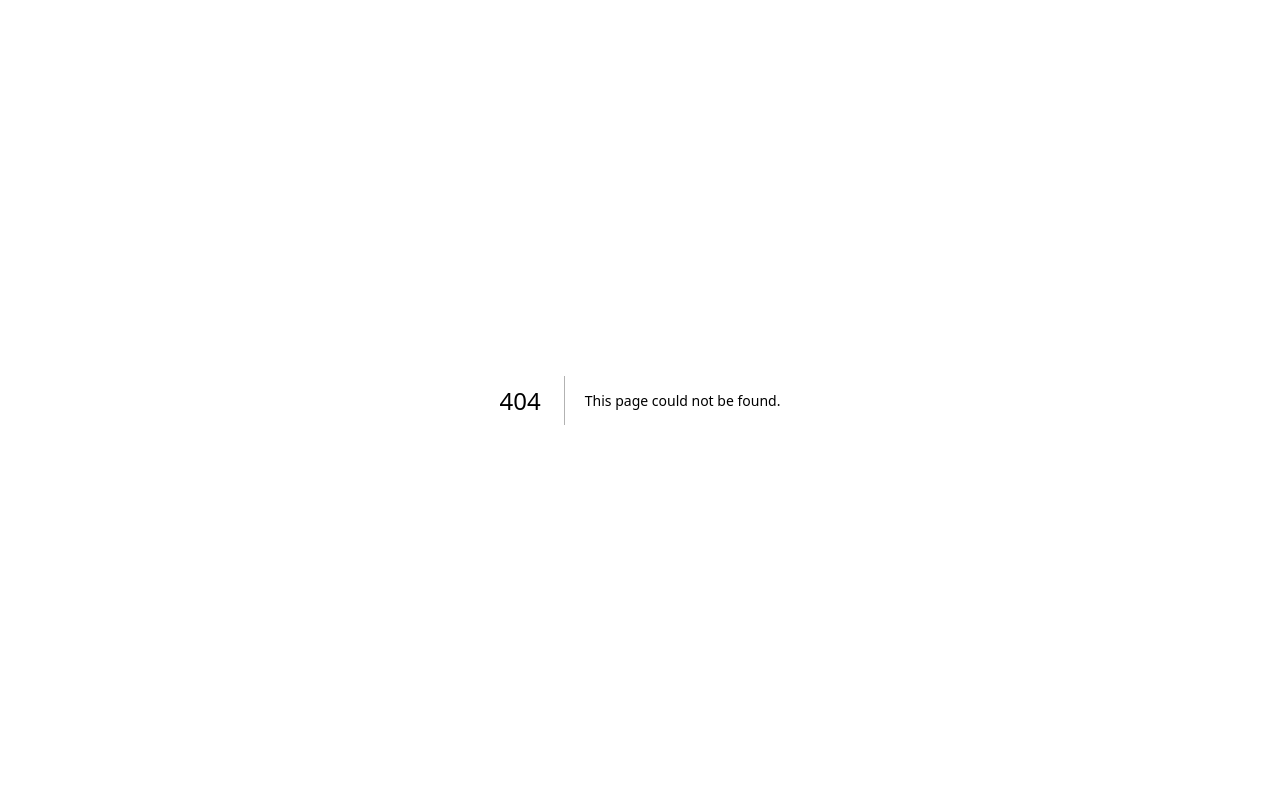
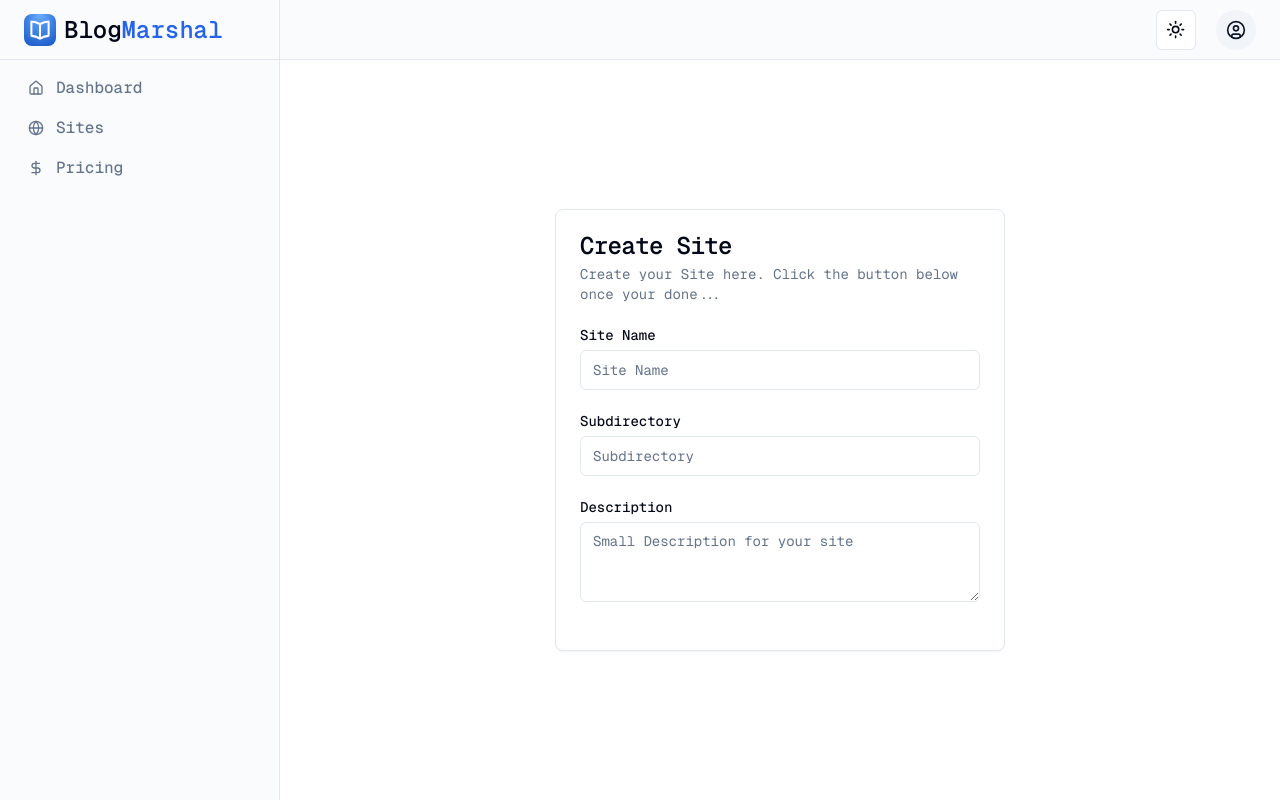
Before and after one commit to techysiddhant/blog-saas, a Next.js app: page /dashboard/sites/new in a window 1280 px wide. Before the commit this address had no page. Built offline with nearby package versions, Linux system fonts and the light colour scheme.

Commit message:
add site create form UI

```diff
--- /dev/null
+++ b/app/dashboard/sites/new/page.tsx
@@ -0,0 +1,62 @@
+import { Card, CardContent, CardDescription, CardFooter, CardHeader, CardTitle } from "@/components/ui/card"
+import { Input } from "@/components/ui/input"
+import { Label } from "@/components/ui/label"
+import { Textarea } from "@/components/ui/textarea"
+
+const NewSiteRoute = () => {
+    return (
+        <div className="flex flex-col flex-1 items-center justify-center">
+            <Card className="max-w-[450px]">
+                <CardHeader>
+                    <CardTitle>Create Site</CardTitle>
+                    <CardDescription>
+                        Create your Site here. Click the button below once your done...
+                    </CardDescription>
+                </CardHeader>
+                <CardContent>
+                    <div className="flex flex-col gap-y-6">
+                        <div className="grid gap-2">
+                            <Label>Site Name</Label>
+                            <Input
+                                //   name={fields.name.name}
+                                //   key={fields.name.key}
+                                //   defaultValue={fields.name.initialValue}
+                                placeholder="Site Name"
+                            />
+                            {/* <p className="text-red-500 text-sm">{fields.name.errors}</p> */}
+                        </div>
+                        <div className="grid gap-2">
+                            <Label>Subdirectory</Label>
+                            <Input
+                                //   name={fields.subdirectory.name}
+                                //   key={fields.subdirectory.key}
+                                //   defaultValue={fields.subdirectory.initialValue}
+                                placeholder="Subdirectory"
+                            />
+                            {/* <p className="text-red-500 text-sm">
+                  {fields.subdirectory.errors}
+                </p> */}
+                        </div>
+                        <div className="grid gap-2">
+                            <Label>Description</Label>
+                            <Textarea
+                                //   name={fields.description.name}
+                                //   key={fields.description.key}
+                                //   defaultValue={fields.description.initialValue}
+                                placeholder="Small Description for your site"
+                            />
+                            {/* <p className="text-red-500 text-sm">
+                  {fields.description.errors}
+                </p> */}
+                        </div>
+                    </div>
+                </CardContent>
+                <CardFooter>
+                    {/* <SubmitButton text="Create Site" /> */}
+                </CardFooter>
+            </Card>
+        </div>
+    )
+}
+
+export default NewSiteRoute
--- /dev/null
+++ b/components/ui/card.tsx
@@ -0,0 +1,79 @@
+import * as React from "react"
+
+import { cn } from "@/lib/utils"
+
+const Card = React.forwardRef<
+  HTMLDivElement,
+  React.HTMLAttributes<HTMLDivElement>
+>(({ className, ...props }, ref) => (
+  <div
+    ref={ref}
+    className={cn(
+      "rounded-lg border bg-card text-card-foreground shadow-sm",
+      className
+    )}
+    {...props}
+  />
+))
+Card.displayName = "Card"
+
+const CardHeader = React.forwardRef<
+  HTMLDivElement,
+  React.HTMLAttributes<HTMLDivElement>
+>(({ className, ...props }, ref) => (
+  <div
+    ref={ref}
+    className={cn("flex flex-col space-y-1.5 p-6", className)}
+    {...props}
+  />
+))
+CardHeader.displayName = "CardHeader"
+
+const CardTitle = React.forwardRef<
+  HTMLParagraphElement,
+  React.HTMLAttributes<HTMLHeadingElement>
+>(({ className, ...props }, ref) => (
+  <h3
+    ref={ref}
+    className={cn(
+      "text-2xl font-semibold leading-none tracking-tight",
+      className
+    )}
+    {...props}
+  />
+))
+CardTitle.displayName = "CardTitle"
+
+const CardDescription = React.forwardRef<
+  HTMLParagraphElement,
+  React.HTMLAttributes<HTMLParagraphElement>
+>(({ className, ...props }, ref) => (
+  <p
+    ref={ref}
+    className={cn("text-sm text-muted-foreground", className)}
+    {...props}
+  />
+))
+CardDescription.displayName = "CardDescription"
+
+const CardContent = React.forwardRef<
+  HTMLDivElement,
+  React.HTMLAttributes<HTMLDivElement>
+>(({ className, ...props }, ref) => (
+  <div ref={ref} className={cn("p-6 pt-0", className)} {...props} />
+))
+CardContent.displayName = "CardContent"
+
+const CardFooter = React.forwardRef<
+  HTMLDivElement,
+  React.HTMLAttributes<HTMLDivElement>
+>(({ className, ...props }, ref) => (
+  <div
+    ref={ref}
+    className={cn("flex items-center p-6 pt-0", className)}
+    {...props}
+  />
+))
+CardFooter.displayName = "CardFooter"
+
+export { Card, CardHeader, CardFooter, CardTitle, CardDescription, CardContent }
--- /dev/null
+++ b/components/ui/input.tsx
@@ -0,0 +1,25 @@
+import * as React from "react"
+
+import { cn } from "@/lib/utils"
+
+export interface InputProps
+  extends React.InputHTMLAttributes<HTMLInputElement> {}
+
+const Input = React.forwardRef<HTMLInputElement, InputProps>(
+  ({ className, type, ...props }, ref) => {
+    return (
+      <input
+        type={type}
+        className={cn(
+          "flex h-10 w-full rounded-md border border-input bg-background px-3 py-2 text-sm ring-offset-background file:border-0 file:bg-transparent file:text-sm file:font-medium placeholder:text-muted-foreground focus-visible:outline-none focus-visible:ring-2 focus-visible:ring-ring focus-visible:ring-offset-2 disabled:cursor-not-allowed disabled:opacity-50",
+          className
+        )}
+        ref={ref}
+        {...props}
+      />
+    )
+  }
+)
+Input.displayName = "Input"
+
+export { Input }
--- /dev/null
+++ b/components/ui/label.tsx
@@ -0,0 +1,26 @@
+"use client"
+
+import * as React from "react"
+import * as LabelPrimitive from "@radix-ui/react-label"
+import { cva, type VariantProps } from "class-variance-authority"
+
+import { cn } from "@/lib/utils"
+
+const labelVariants = cva(
+  "text-sm font-medium leading-none peer-disabled:cursor-not-allowed peer-disabled:opacity-70"
+)
+
+const Label = React.forwardRef<
+  React.ElementRef<typeof LabelPrimitive.Root>,
+  React.ComponentPropsWithoutRef<typeof LabelPrimitive.Root> &
+    VariantProps<typeof labelVariants>
+>(({ className, ...props }, ref) => (
+  <LabelPrimitive.Root
+    ref={ref}
+    className={cn(labelVariants(), className)}
+    {...props}
+  />
+))
+Label.displayName = LabelPrimitive.Root.displayName
+
+export { Label }
--- /dev/null
+++ b/components/ui/textarea.tsx
@@ -0,0 +1,24 @@
+import * as React from "react"
+
+import { cn } from "@/lib/utils"
+
+export interface TextareaProps
+  extends React.TextareaHTMLAttributes<HTMLTextAreaElement> {}
+
+const Textarea = React.forwardRef<HTMLTextAreaElement, TextareaProps>(
+  ({ className, ...props }, ref) => {
+    return (
+      <textarea
+        className={cn(
+          "flex min-h-[80px] w-full rounded-md border border-input bg-background px-3 py-2 text-sm ring-offset-background placeholder:text-muted-foreground focus-visible:outline-none focus-visible:ring-2 focus-visible:ring-ring focus-visible:ring-offset-2 disabled:cursor-not-allowed disabled:opacity-50",
+          className
+        )}
+        ref={ref}
+        {...props}
+      />
+    )
+  }
+)
+Textarea.displayName = "Textarea"
+
+export { Textarea }
```
